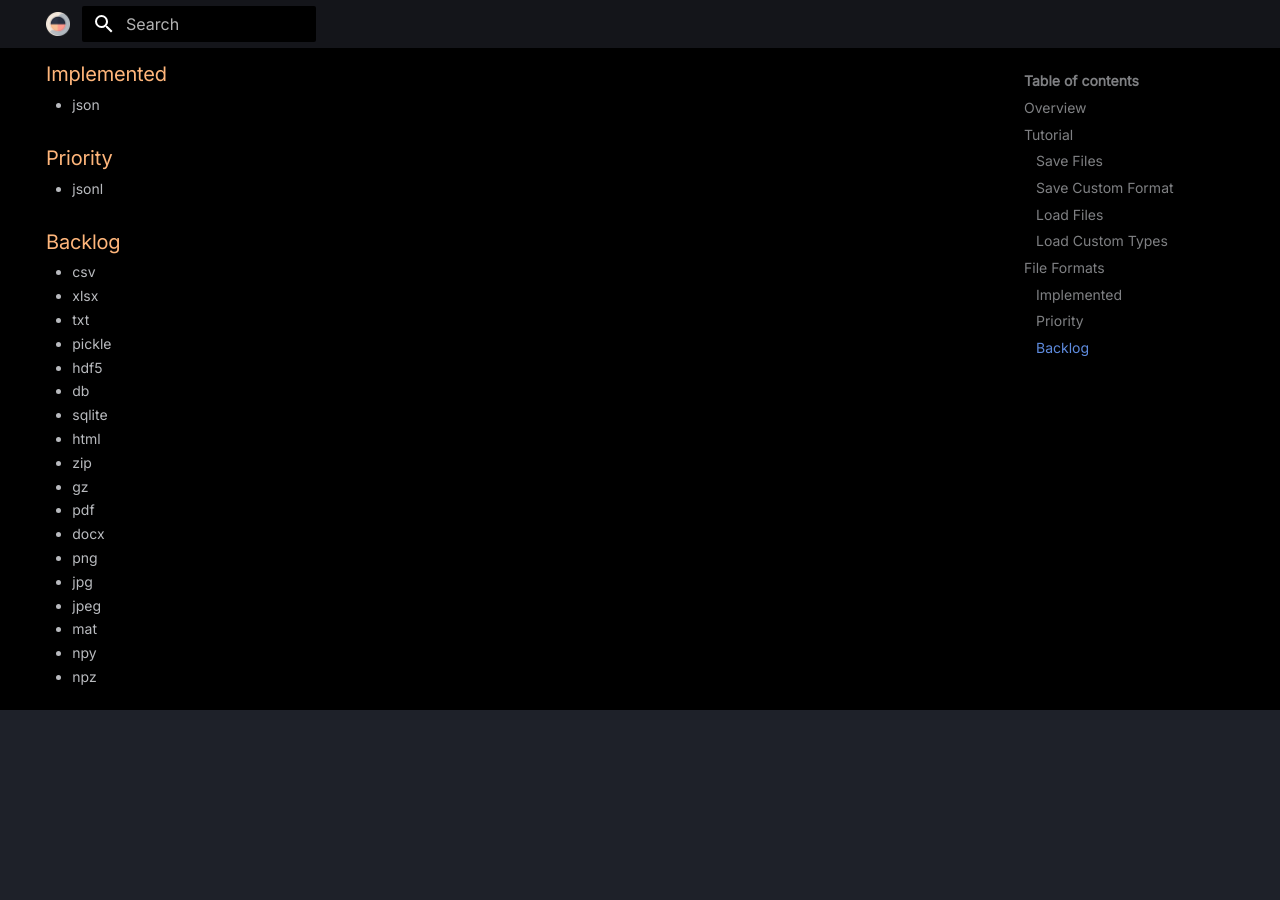
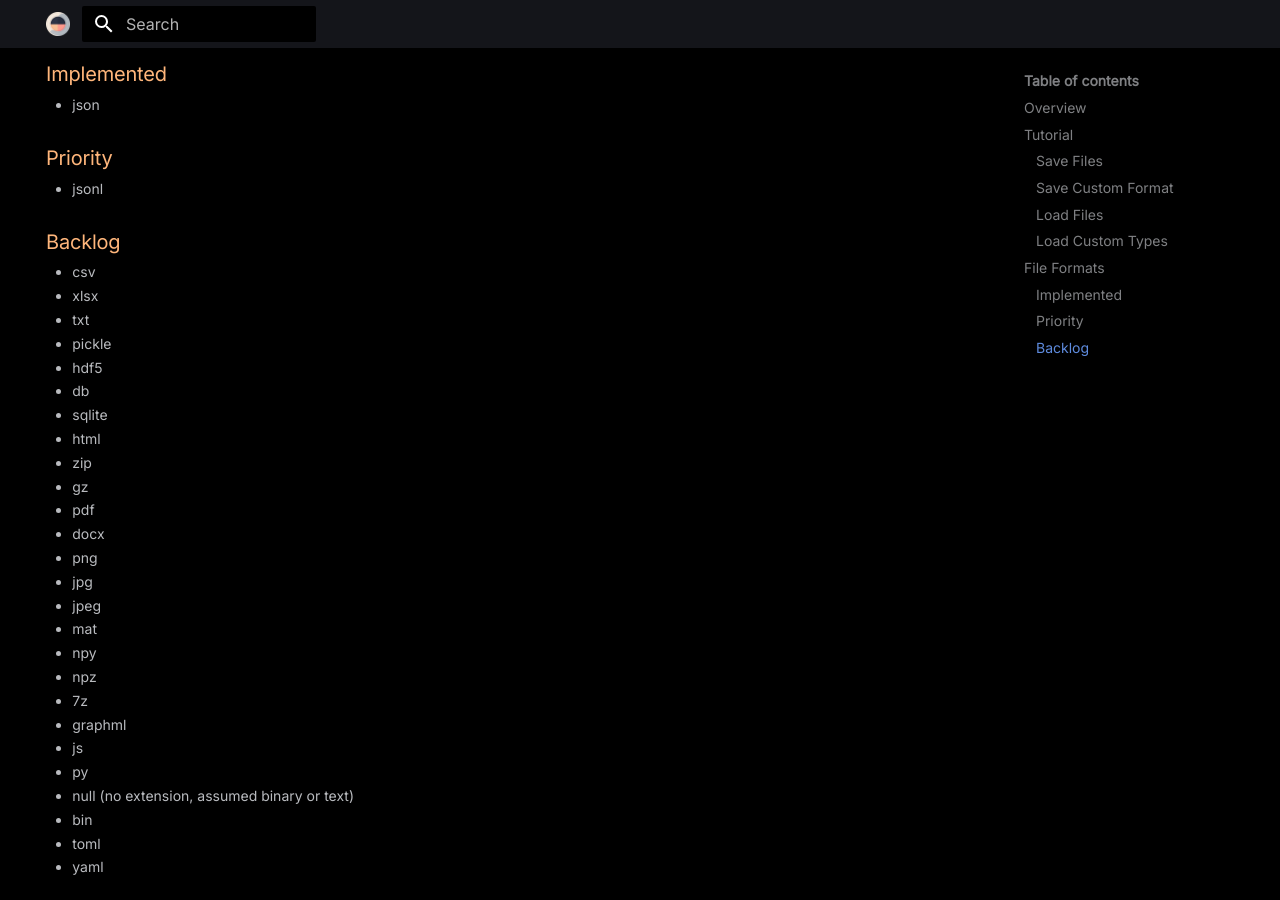
Before and after one commit to harttraveller/pyeio, an MkDocs documentation site: the page built from docs/index.md, in a window 1280 px wide and 900 px high, scrolled down 2520 px. Built offline with MkDocs 1.6.1 and Material for MkDocs 9.7.7, drawn with Linux system fonts in a browser that asks for light colours; before the commit the page ends 3230 px from its top, so only the background shows below that.

Commit message:
docs/index: add backlog file formats

```diff
--- a/docs/index.md
+++ b/docs/index.md
@@ -159,3 +159,11 @@ data = easy.load("example.json", astype=kind.numpy.array)
 - mat
 - npy
 - npz
+- 7z
+- graphml
+- js
+- py
+- null (no extension, assumed binary or text)
+- bin
+- toml
+- yaml
```
